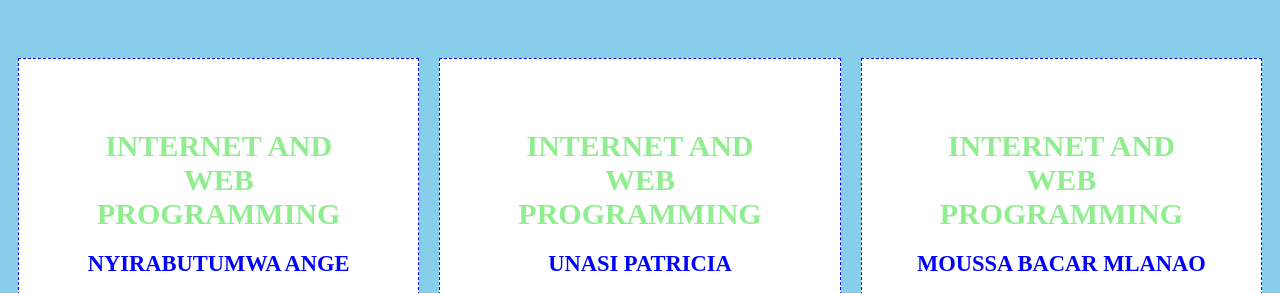
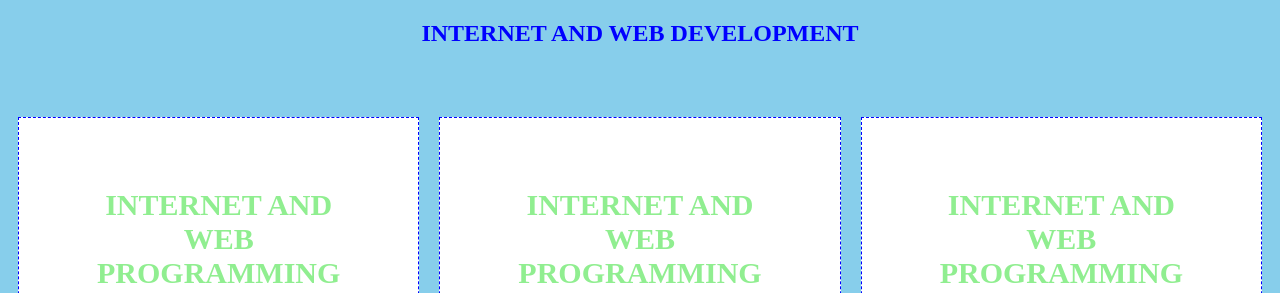
Before and after one commit to As98m/WEB-DEVELOPMENT, a plain HTML site: page index.html in a window 1280 px wide. Shown: the top 293 px of the page. Drawn offline with Linux system fonts and the light colour scheme.

Commit message:
Update index.html

```diff
--- a/index.html
+++ b/index.html
@@ -6,6 +6,10 @@
 
 </head>
 <body>
+
+<div class="heading">
+		<h2> INTERNET AND WEB DEVELOPMENT </h2>
+		</div>
 
 <div class="flex-container">
 
```
